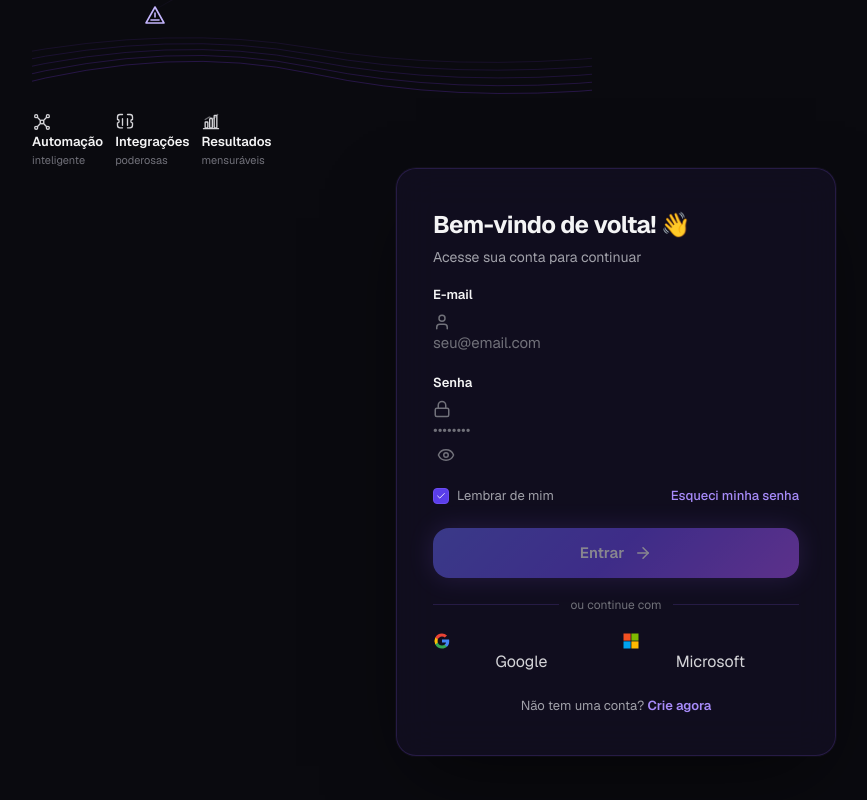
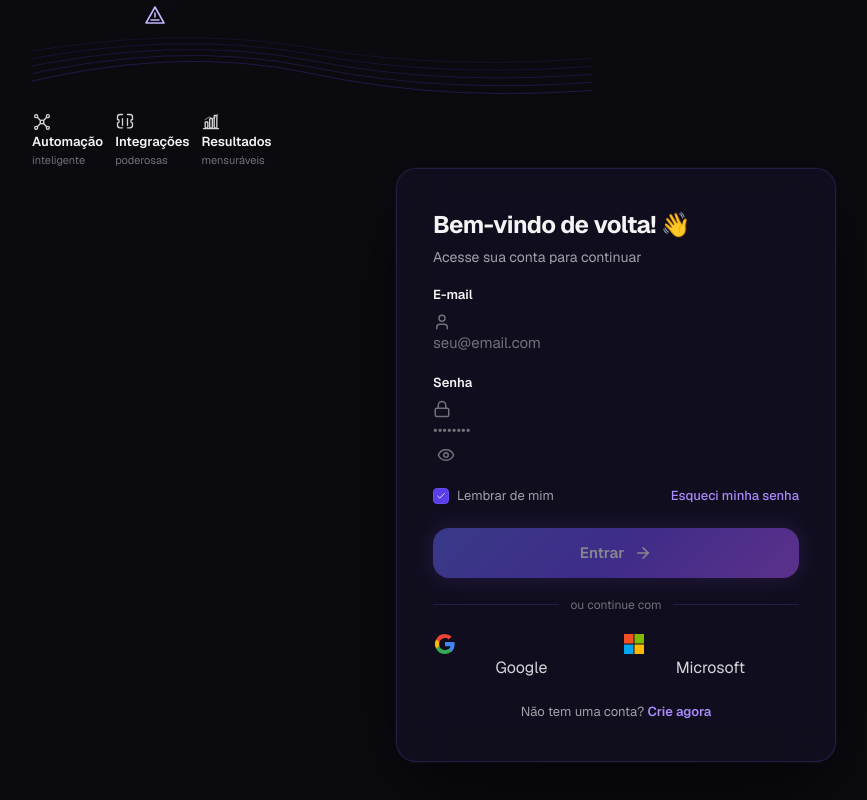
Before and after one commit to matheuspsb/metaflow, a Next.js app: page /login in a window 1280 px wide. Shown: the part 633-1433 px from the top of the page, without its empty margins (24-891 px from the left). Built offline with nearby package versions, Linux system fonts and the light colour scheme.

Commit message:
wip: first step of the loginForm refactor

```diff
--- a/src/components/auth/form/LoginForm.tsx
+++ b/src/components/auth/form/LoginForm.tsx
@@ -1,45 +1,17 @@
 'use client'
 
 import { useState } from 'react'
-import { useForm } from 'react-hook-form'
+import { useForm, useWatch } from 'react-hook-form'
 import { zodResolver } from '@hookform/resolvers/zod'
-import { z } from 'zod'
 import { Eye, EyeOff, User, Lock, ArrowRight, AlertCircle, Check, Loader2 } from 'lucide-react'
 import { cn } from '@/lib/utils'
-
-const schema = z.object({
-  email: z.string().email({ message: 'Por favor, insira um e-mail válido.' }),
-  password: z.string().min(6, { message: 'A senha precisa ter ao menos 6 caracteres.' }),
-  remember: z.boolean(),
-})
-
-type FormData = z.infer<typeof schema>
-
-function GoogleIcon() {
-  return (
-    <svg viewBox="0 0 24 24" width={18} height={18} aria-hidden>
-      <path d="M21.6 12.23c0-.74-.07-1.45-.19-2.13H12v4.03h5.4a4.62 4.62 0 0 1-2 3.03v2.52h3.24c1.9-1.74 2.99-4.31 2.99-7.45z" fill="#4285F4" />
-      <path d="M12 22c2.7 0 4.96-.9 6.62-2.42l-3.23-2.52c-.9.6-2.04.96-3.39.96-2.6 0-4.81-1.76-5.6-4.12H3.06v2.6A10 10 0 0 0 12 22z" fill="#34A853" />
-      <path d="M6.4 13.9a6.02 6.02 0 0 1 0-3.82V7.48H3.06a10 10 0 0 0 0 9.04l3.34-2.62z" fill="#FBBC05" />
-      <path d="M12 5.96c1.47 0 2.79.5 3.82 1.49l2.86-2.86A10 10 0 0 0 12 2 10 10 0 0 0 3.06 7.48L6.4 10.1c.79-2.36 3-4.13 5.6-4.13z" fill="#EA4335" />
-    </svg>
-  )
-}
-
-function MicrosoftIcon() {
-  return (
-    <svg viewBox="0 0 24 24" width={18} height={18} aria-hidden>
-      <rect x="2" y="2" width="9.5" height="9.5" fill="#F25022" />
-      <rect x="12.5" y="2" width="9.5" height="9.5" fill="#7FBA00" />
-      <rect x="2" y="12.5" width="9.5" height="9.5" fill="#00A4EF" />
-      <rect x="12.5" y="12.5" width="9.5" height="9.5" fill="#FFB900" />
-    </svg>
-  )
-}
+import { loginSchema, type LoginFormData } from '@/schemas/loginSchema'
+import GoogleIcon from '@/assets/svgs/icon-google.svg'
+import MicrosoftIcon from '@/assets/svgs/icon-microsoft.svg'
 
 function SuccessState({ onBack }: { onBack: () => void }) {
   return (
-    <div className="animate-card-in flex flex-col items-center text-center gap-5 py-4">
+    <div className="animate-card-in flex flex-col items-center gap-5 py-4 text-center">
       <div
         className="animate-pop-in grid place-items-center rounded-full"
         style={{
@@ -56,8 +28,11 @@ function SuccessState({ onBack }: { onBack: () => void }) {
         <h2 className="text-fg-primary text-2xl font-bold">Acesso liberado!</h2>
         <p className="text-fg-muted mt-2 text-sm">Redirecionando para o seu painel…</p>
       </div>
-      <div className="w-full h-1 rounded-full overflow-hidden" style={{ background: 'rgba(139, 92, 246, 0.18)' }}>
-        <div className="animate-fill-bar h-full rounded-full w-0 bg-gradient-brand" />
+      <div
+        className="h-1 w-full overflow-hidden rounded-full"
+        style={{ background: 'rgba(139, 92, 246, 0.18)' }}
+      >
+        <div className="animate-fill-bar bg-gradient-brand h-full w-0 rounded-full" />
       </div>
       <button
         type="button"
@@ -80,17 +55,18 @@ export function LoginForm() {
   const {
     register,
     handleSubmit,
-    watch,
+    control,
     reset,
     formState: { errors, touchedFields },
-  } = useForm<FormData>({
-    resolver: zodResolver(schema),
+  } = useForm<LoginFormData>({
+    resolver: zodResolver(loginSchema),
     defaultValues: { email: '', password: '', remember: true },
     mode: 'onBlur',
   })
 
-  const emailValue = watch('email')
-  const passwordValue = watch('password')
+  const emailValue = useWatch({ control, name: 'email' })
+  const passwordValue = useWatch({ control, name: 'password' })
+  const rememberValue = useWatch({ control, name: 'remember' })
 
   const emailTouched = !!touchedFields.email
   const passwordTouched = !!touchedFields.password
@@ -100,7 +76,7 @@ export function LoginForm() {
   const isEmailValidRaw = /^[^\s@]+@[^\s@]+\.[^\s@]+$/.test(emailValue || '')
   const canSubmit = isEmailValidRaw && (passwordValue || '').length >= 6 && !submitting
 
-  async function onSubmit(data: FormData) {
+  async function onSubmit(data: LoginFormData) {
     setServerError('')
     setSubmitting(true)
     await new Promise((r) => setTimeout(r, 1400))
@@ -131,7 +107,7 @@ export function LoginForm() {
   }
 
   return (
-    <form onSubmit={handleSubmit(onSubmit)} noValidate className="flex flex-col gap-[18px]">
+    <form onSubmit={handleSubmit(onSubmit)} noValidate className="flex flex-col gap-4.5">
       {/* Welcome */}
       <div>
         <h1 className="text-fg-primary text-2xl font-bold tracking-tight">
@@ -180,12 +156,10 @@ export function LoginForm() {
             type="email"
             placeholder="seu@email.com"
             autoComplete="email"
-            className="min-w-0 flex-1 bg-transparent text-[15px] outline-none placeholder:text-fg-subtle text-fg-primary"
+            className="placeholder:text-fg-subtle text-fg-primary min-w-0 flex-1 bg-transparent text-[15px] outline-none"
             {...register('email')}
           />
-          {emailIsValid && (
-            <Check size={16} className="shrink-0" style={{ color: '#4ade80' }} />
-          )}
+          {emailIsValid && <Check size={16} className="shrink-0" style={{ color: '#4ade80' }} />}
         </div>
         {emailIsInvalid && (
           <p className="animate-shake text-[12px]" style={{ color: '#ff6b8a' }}>
@@ -200,10 +174,7 @@ export function LoginForm() {
           Senha
         </label>
         <div
-          className={cn(
-            'input-auth',
-            passwordTouched && errors.password && 'input-auth-invalid',
-          )}
+          className={cn('input-auth', passwordTouched && errors.password && 'input-auth-invalid')}
         >
           <Lock
             size={18}
@@ -217,7 +188,7 @@ export function LoginForm() {
             type={showPassword ? 'text' : 'password'}
             placeholder="••••••••"
             autoComplete="current-password"
-            className="min-w-0 flex-1 bg-transparent text-[15px] outline-none placeholder:text-fg-subtle text-fg-primary"
+            className="placeholder:text-fg-subtle text-fg-primary min-w-0 flex-1 bg-transparent text-[15px] outline-none"
             {...register('password')}
           />
           <button
@@ -238,17 +209,15 @@ export function LoginForm() {
 
       {/* Remember + forgot */}
       <div className="flex items-center justify-between">
-        <label className="text-fg-muted flex cursor-pointer select-none items-center gap-2 text-[13px]">
+        <label className="text-fg-muted flex cursor-pointer items-center gap-2 text-[13px] select-none">
           <input type="checkbox" className="sr-only" {...register('remember')} />
           <span
             className={cn(
               'grid h-4 w-4 place-items-center rounded-[4px] border transition-all duration-150',
-              watch('remember')
-                ? 'border-brand-500 bg-brand-600'
-                : 'border-fg-subtle bg-transparent',
+              rememberValue ? 'border-brand-500 bg-brand-600' : 'border-fg-subtle bg-transparent',
             )}
           >
-            {watch('remember') && <Check size={10} className="text-white" />}
+            {rememberValue && <Check size={10} className="text-white" />}
           </span>
           Lembrar de mim
         </label>
@@ -266,7 +235,7 @@ export function LoginForm() {
         type="submit"
         disabled={!canSubmit}
         className={cn(
-          'bg-gradient-brand shadow-brand-glow hover:shadow-brand-glow-strong mt-1 flex h-[50px] w-full items-center justify-center gap-2.5 rounded-xl text-[15px] font-semibold text-white transition-all duration-200',
+          'bg-gradient-brand shadow-brand-glow hover:shadow-brand-glow-strong mt-1 flex h-12.5 w-full items-center justify-center gap-2.5 rounded-xl text-[15px] font-semibold text-white transition-all duration-200',
           !canSubmit && 'cursor-not-allowed opacity-50',
           canSubmit && !submitting && 'hover:-translate-y-px active:scale-[0.98]',
           submitting && 'cursor-wait',
@@ -287,15 +256,9 @@ export function LoginForm() {
 
       {/* Divider */}
       <div className="text-fg-subtle flex items-center gap-3 text-[12px]">
-        <span
-          className="h-px flex-1"
-          style={{ background: 'rgba(139, 92, 246, 0.18)' }}
-        />
+        <span className="h-px flex-1" style={{ background: 'rgba(139, 92, 246, 0.18)' }} />
         ou continue com
-        <span
-          className="h-px flex-1"
-          style={{ background: 'rgba(139, 92, 246, 0.18)' }}
-        />
+        <span className="h-px flex-1" style={{ background: 'rgba(139, 92, 246, 0.18)' }} />
       </div>
 
       {/* Social buttons */}
@@ -307,9 +270,9 @@ export function LoginForm() {
           disabled={!!socialLoading || submitting}
         >
           {socialLoading === 'google' ? (
-            <Loader2 size={14} className="animate-spin text-brand-400" />
+            <Loader2 size={14} className="text-brand-400 animate-spin" />
           ) : (
-            <GoogleIcon />
+            <GoogleIcon width={24} height={24} />
           )}
           <span>Google</span>
         </button>
@@ -320,9 +283,9 @@ export function LoginForm() {
           disabled={!!socialLoading || submitting}
         >
           {socialLoading === 'microsoft' ? (
-            <Loader2 size={14} className="animate-spin text-brand-400" />
+            <Loader2 size={14} className="text-brand-400 animate-spin" />
           ) : (
-            <MicrosoftIcon />
+            <MicrosoftIcon width={24} height={24} />
           )}
           <span>Microsoft</span>
         </button>
--- /dev/null
+++ b/src/components/auth/form/schema.ts
@@ -0,0 +1 @@
+export { loginSchema, type LoginFormData } from '@/schemas/loginSchema'
--- /dev/null
+++ b/src/schemas/loginSchema.ts
@@ -0,0 +1,9 @@
+import { z } from 'zod'
+
+export const loginSchema = z.object({
+  email: z.string().email({ message: 'Por favor, insira um e-mail válido.' }),
+  password: z.string().min(6, { message: 'A senha precisa ter ao menos 6 caracteres.' }),
+  remember: z.boolean(),
+})
+
+export type LoginFormData = z.infer<typeof loginSchema>
```
